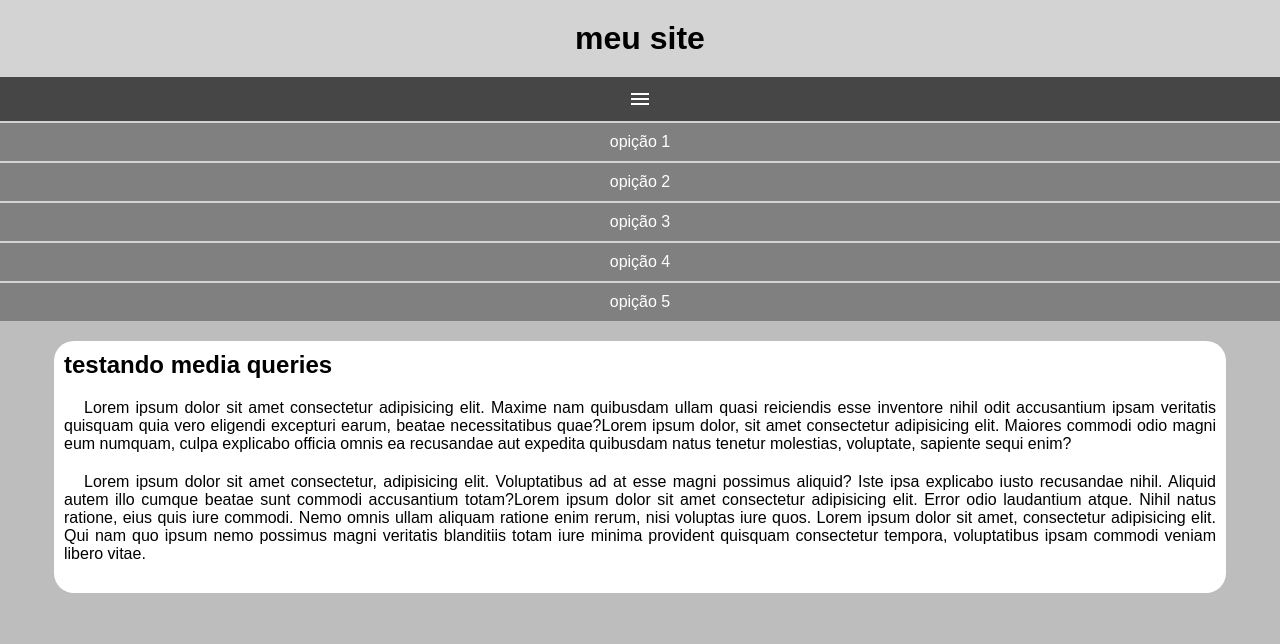
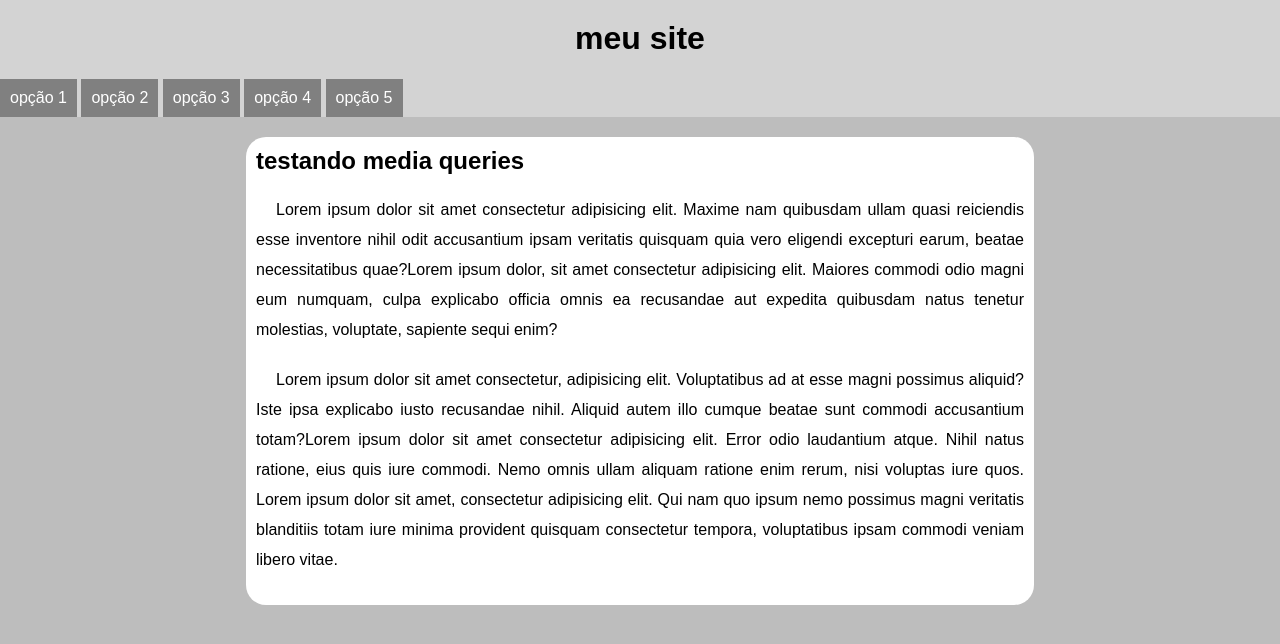
Before and after one commit to JoserArmando/midia-queries-CSS, a plain HTML site: page mq-004-projeto/index.html in a window 1280 px wide. Drawn offline with nearby package versions, Linux system fonts and the light colour scheme.

Commit message:
completed

```diff
--- a/mq-004-projeto/index.html
+++ b/mq-004-projeto/index.html
@@ -6,20 +6,21 @@
     <title>Document</title>
     <link rel="stylesheet" href="style/style.css">
     <link rel="stylesheet" href="https://fonts.googleapis.com/css2?family=Material+Symbols+Outlined:opsz,wght,FILL,GRAD@20..48,100..700,0..1,-50..200" />
+    <link rel="stylesheet" href="style/media-query.css">
 </head>
-<body>
+<body onresize="mudoutamanho()">
     <header>
         <h1>meu site</h1>
-        <span  id="menu-1" class="material-symbols-outlined" onclick="ClickMenu(document.getElementById('itens'))">
+        <span id="menu-1" class="material-symbols-outlined" onclick="ClickMenu(document.getElementById('itens'))">
             menu
         </span>
         <menu id="itens">
             <ul>
-                <li><a href="#">opição 1</a></li>
-                <li><a href="#">opição 2</a></li>
-                <li><a href="#">opição 3</a></li>
-                <li><a href="#">opição 4</a></li>
-                <li><a href="#">opição 5</a></li>
+                <li><a href="#">opção 1</a></li>
+                <li><a href="#">opção 2</a></li>
+                <li><a href="#">opção 3</a></li>
+                <li><a href="#">opção 4</a></li>
+                <li><a href="#">opção 5</a></li>
             </ul>
         </menu>
     </header>
@@ -31,8 +32,17 @@
             <p>Lorem ipsum dolor sit amet consectetur, adipisicing elit. Voluptatibus ad at esse magni possimus aliquid? Iste ipsa explicabo iusto recusandae nihil. Aliquid autem illo cumque beatae sunt commodi accusantium totam?Lorem ipsum dolor sit amet consectetur adipisicing elit. Error odio laudantium atque. Nihil natus ratione, eius quis iure commodi. Nemo omnis ullam aliquam ratione enim rerum, nisi voluptas iure quos. Lorem ipsum dolor sit amet, consectetur adipisicing elit. Qui nam quo ipsum nemo possimus magni veritatis blanditiis totam iure minima provident quisquam consectetur tempora, voluptatibus ipsam commodi veniam libero vitae.</p>
         </article>
         <script>
+            function mudoutamanho() {
+                var itens = document.getElementById('itens');
+                if (window.innerWidth >= 768) {
+                    itens.style.display = 'block';
+                } else {
+                    itens.style.display = 'none';
+                }
+            }
+
             function ClickMenu(element) {
-                if (element.style.display == 'block') {
+                if (element.style.display === 'block') {
                     element.style.display = 'none';
                 } else {
                     element.style.display = 'block';
--- /dev/null
+++ b/mq-004-projeto/style/media-query.css
@@ -0,0 +1,30 @@
+
+
+@media (min-width: 576px) {}
+
+
+@media screen and (min-width: 768px) {
+    header span#menu-1{
+        display: none;
+    }
+    header menu#itens{
+        display: block;
+    }
+    header menu#itens ul li{
+        display: inline-block;
+    }
+
+    main{
+        width: 768px;
+    }
+}
+
+
+@media (min-width: 992px) {
+
+}
+
+
+@media (min-width: 1200px) { }
+
+@media (min-width: 1400px) { }
--- a/mq-004-projeto/style/style.css
+++ b/mq-004-projeto/style/style.css
@@ -76,4 +76,5 @@ main p{
     text-align: justify;
     text-indent: 20px;
     padding-bottom: 20px;
+    line-height: 30px;
 }
```
